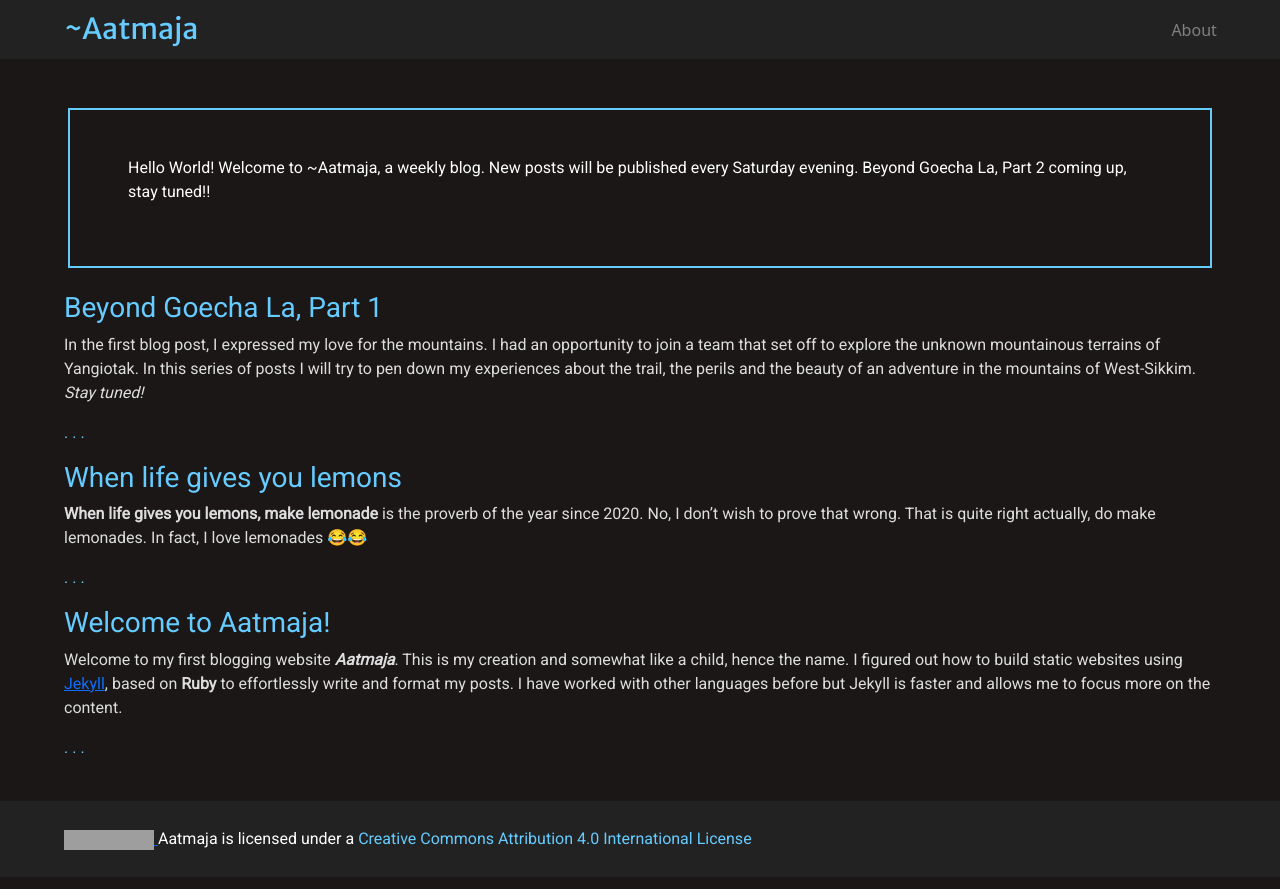
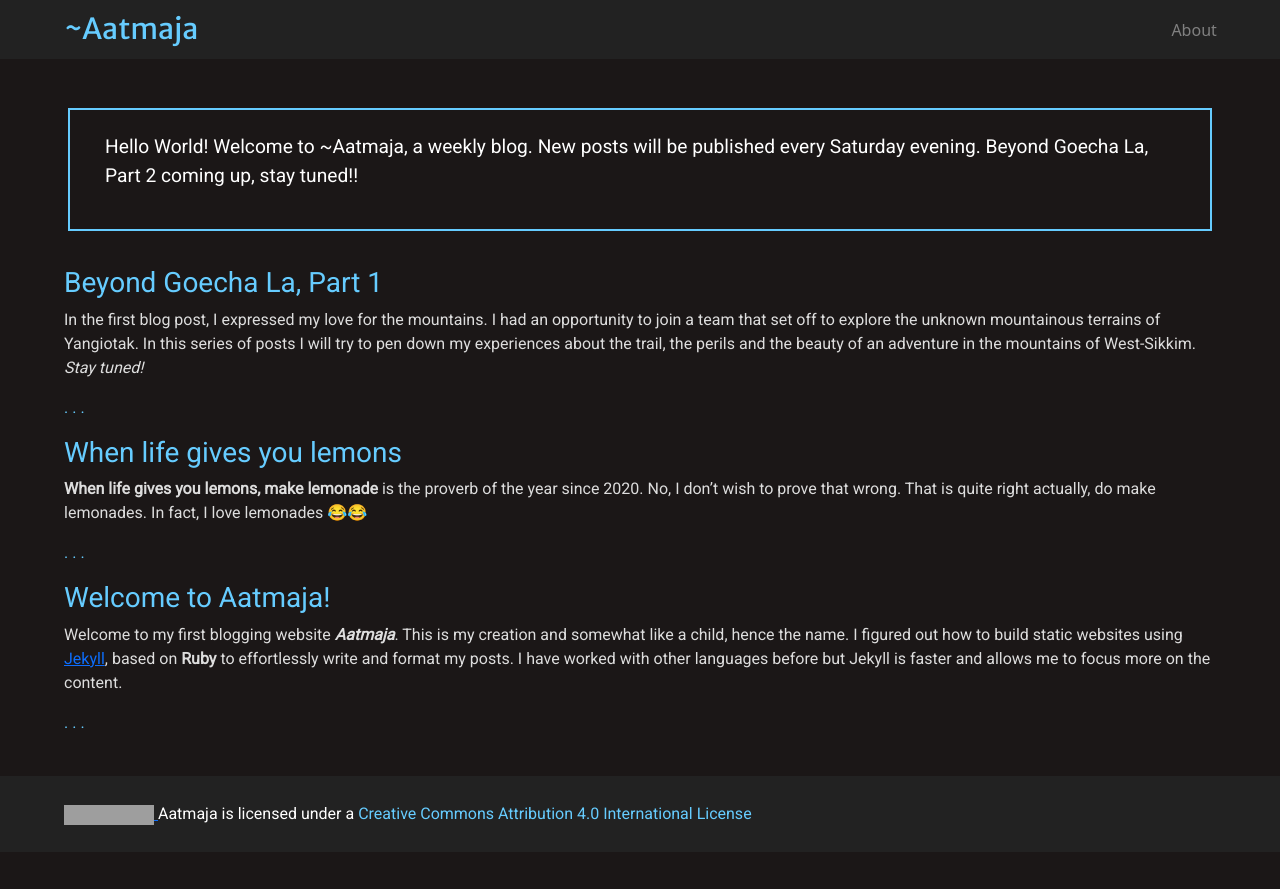
Before and after one commit to Ritobrato/ritobrato.github.io, a Jekyll site: the page built from index.markdown, in a window 1280 px wide. Shown: the top 889 px of the page. Built offline with Jekyll 4.4.1, drawn with Linux system fonts in a browser that asks for light colours; grey boxes are pictures that could not be loaded.

Commit message:
update home style

```diff
--- a/_includes/home_description.html
+++ b/_includes/home_description.html
@@ -1,3 +1,3 @@
-<div class="row" style="border: 2px solid #6cf; padding: 4%; color: #fff; margin: 2% 4px;">
-  <p>{{site.description}}</p>
+<div class="row" style="border: 2px solid #6cf; padding: 2%; color: #fff; margin: 2% 4px 3%;">
+  <p style="font-size: 1.2rem; font-family: 'Roboto', sans-serif;">{{site.description}}</p>
 </div>
```
